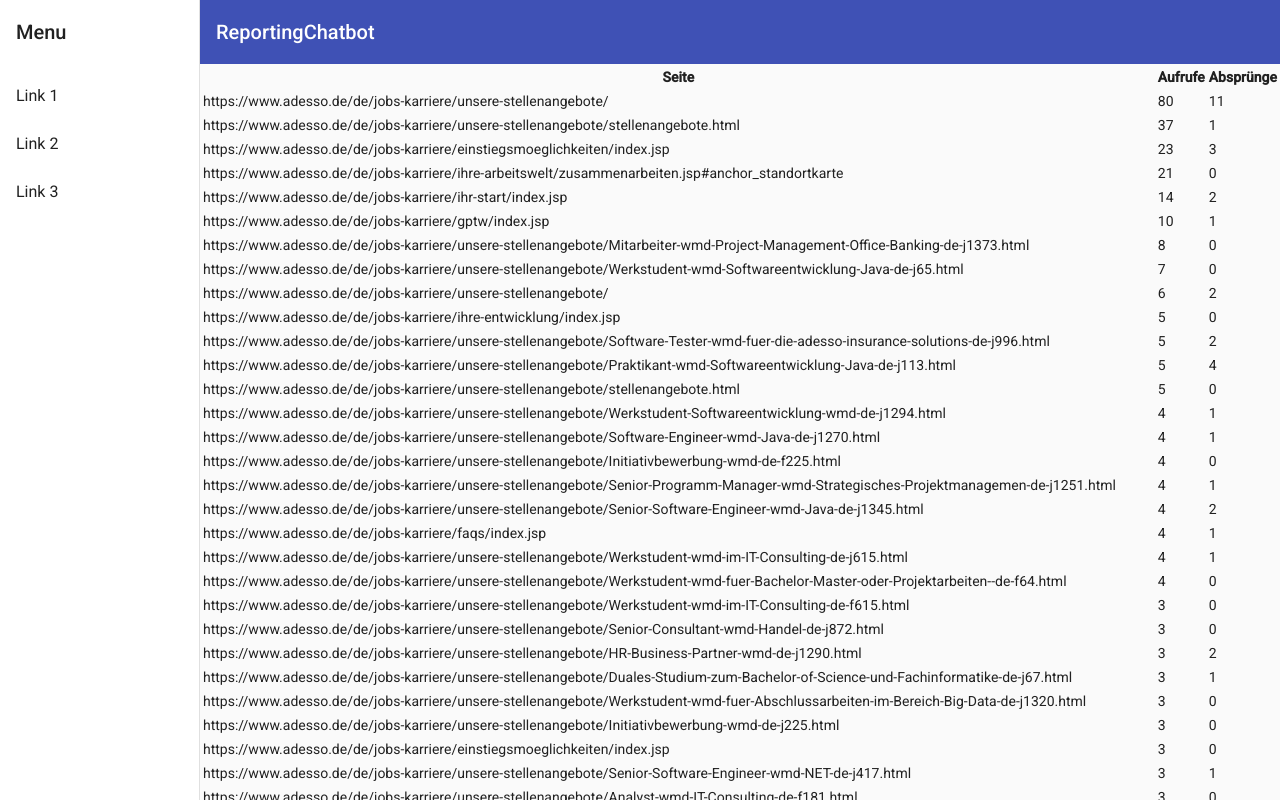
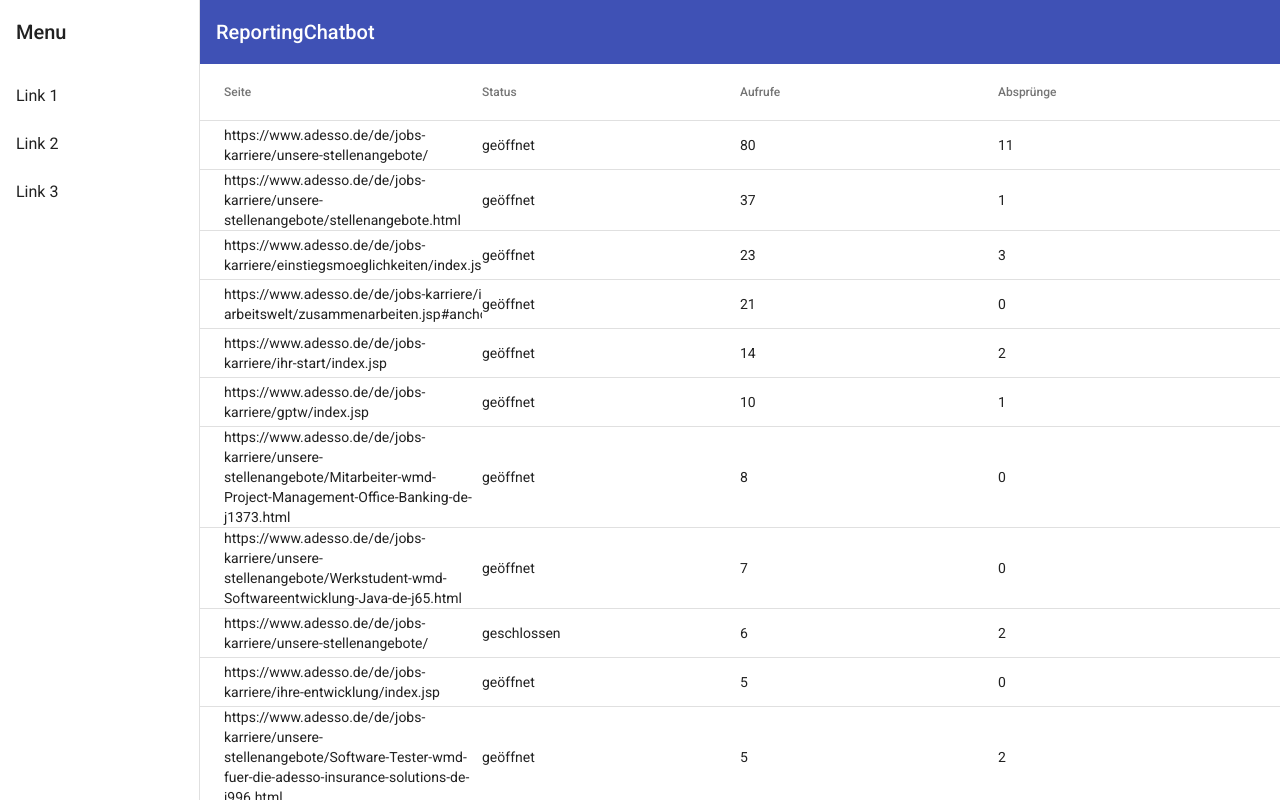
Before and after one commit to Julian-Anhorn/ReportingChatbot, an Angular app: page / in a window 1280 px wide. Built offline with nearby package versions, Linux system fonts and the light colour scheme.

Commit message:
MatTable

```diff
--- a/src/app/modules/dashboard/table/table.component.css
+++ b/src/app/modules/dashboard/table/table.component.css
@@ -1,3 +1,4 @@
-.full-width-table {
+
+table {
   width: 100%;
 }
--- a/src/app/modules/dashboard/table/table.component.html
+++ b/src/app/modules/dashboard/table/table.component.html
@@ -1,19 +1,28 @@
-<table>
-  <thead>
-  <tr>
-    <th>Seite</th>
-    <th>Aufrufe</th>
-    <th>Absprünge</th>
-  </tr>
-  </thead>
+<mat-table [dataSource]="dataSource" class="mat-elevation-z8">
+  <!-- Position Column -->
+  <ng-container matColumnDef="Seite">
+    <mat-header-cell *matHeaderCellDef> Seite </mat-header-cell>
+    <mat-cell *matCellDef="let element"> {{element[2]}} </mat-cell>
+  </ng-container>
 
-  <tbody>
-    <tr *ngFor="let character of result ">
-      <td>{{ character[2]}}</td>
-      <td>{{ character[3]}}</td>
-      <td>{{ character[4]}}</td>
+  <!-- Name Column -->
+  <ng-container matColumnDef="Status">
+    <mat-header-cell *matHeaderCellDef> Status </mat-header-cell>
+    <mat-cell *matCellDef="let element"> {{element[1]}} </mat-cell>
+  </ng-container>
 
-  </tr>
-  </tbody>
+  <!-- Weight Column -->
+  <ng-container matColumnDef="Aufrufe">
+    <mat-header-cell *matHeaderCellDef> Aufrufe </mat-header-cell>
+    <mat-cell *matCellDef="let element"> {{element[3]}} </mat-cell>
+  </ng-container>
 
-</table>
+  <!-- Symbol Column -->
+  <ng-container matColumnDef="Absprünge">
+    <mat-header-cell *matHeaderCellDef> Absprünge </mat-header-cell>
+    <mat-cell *matCellDef="let element"> {{element[4]}} </mat-cell>
+  </ng-container>
+
+  <mat-header-row *matHeaderRowDef="displayedColumns"></mat-header-row>
+  <mat-row *matRowDef="let row; columns: displayedColumns;"></mat-row>
+</mat-table>
--- a/src/app/modules/dashboard/table/table.component.ts
+++ b/src/app/modules/dashboard/table/table.component.ts
@@ -13,6 +13,8 @@
 
 export class TableComponent implements OnInit {
 result = importData['data'];
+displayedColumns: string[] = ['Seite', 'Status', 'Aufrufe', 'Absprünge'];
+dataSource = this.result;
 
   ngOnInit(): void {
 
```
